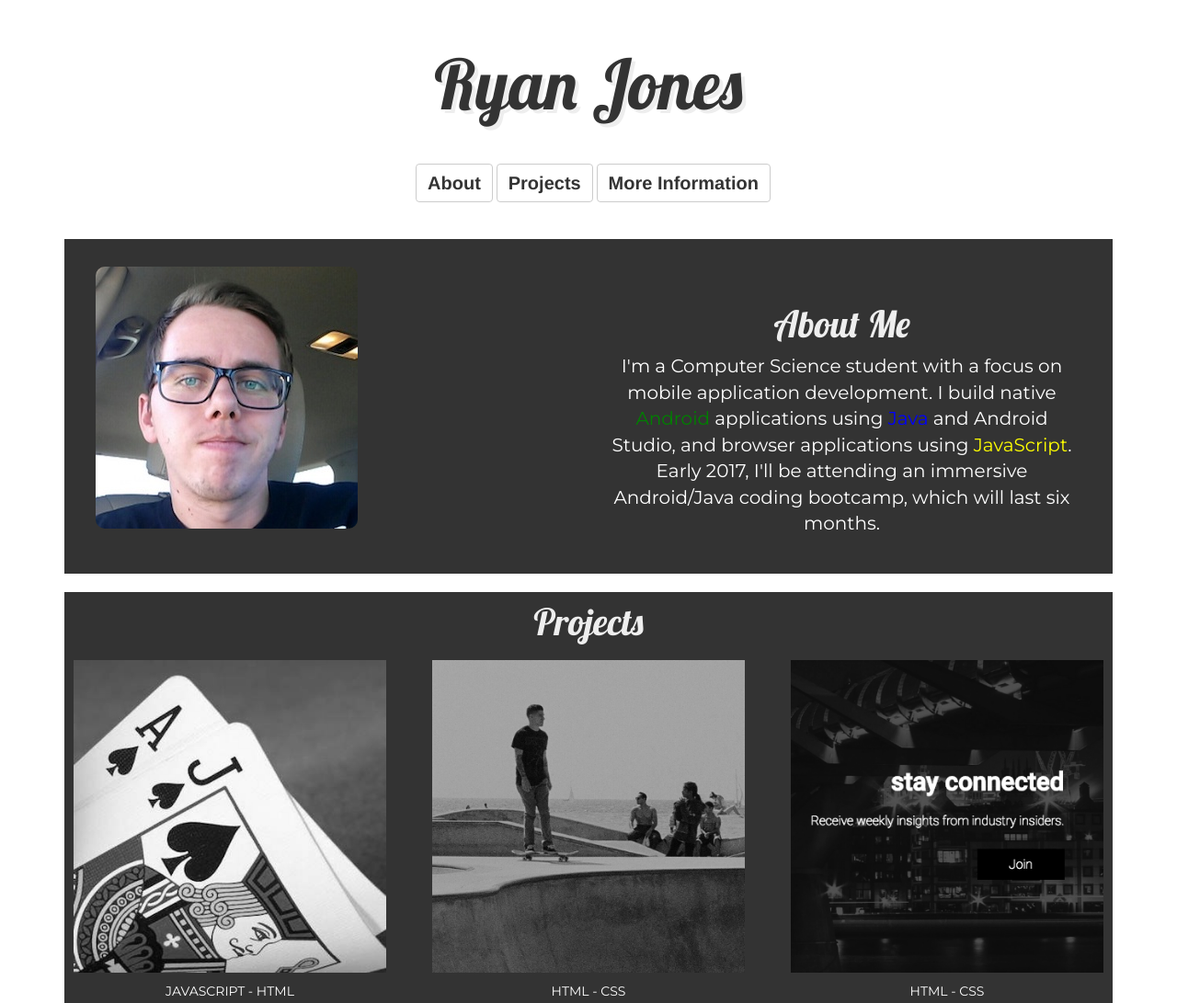
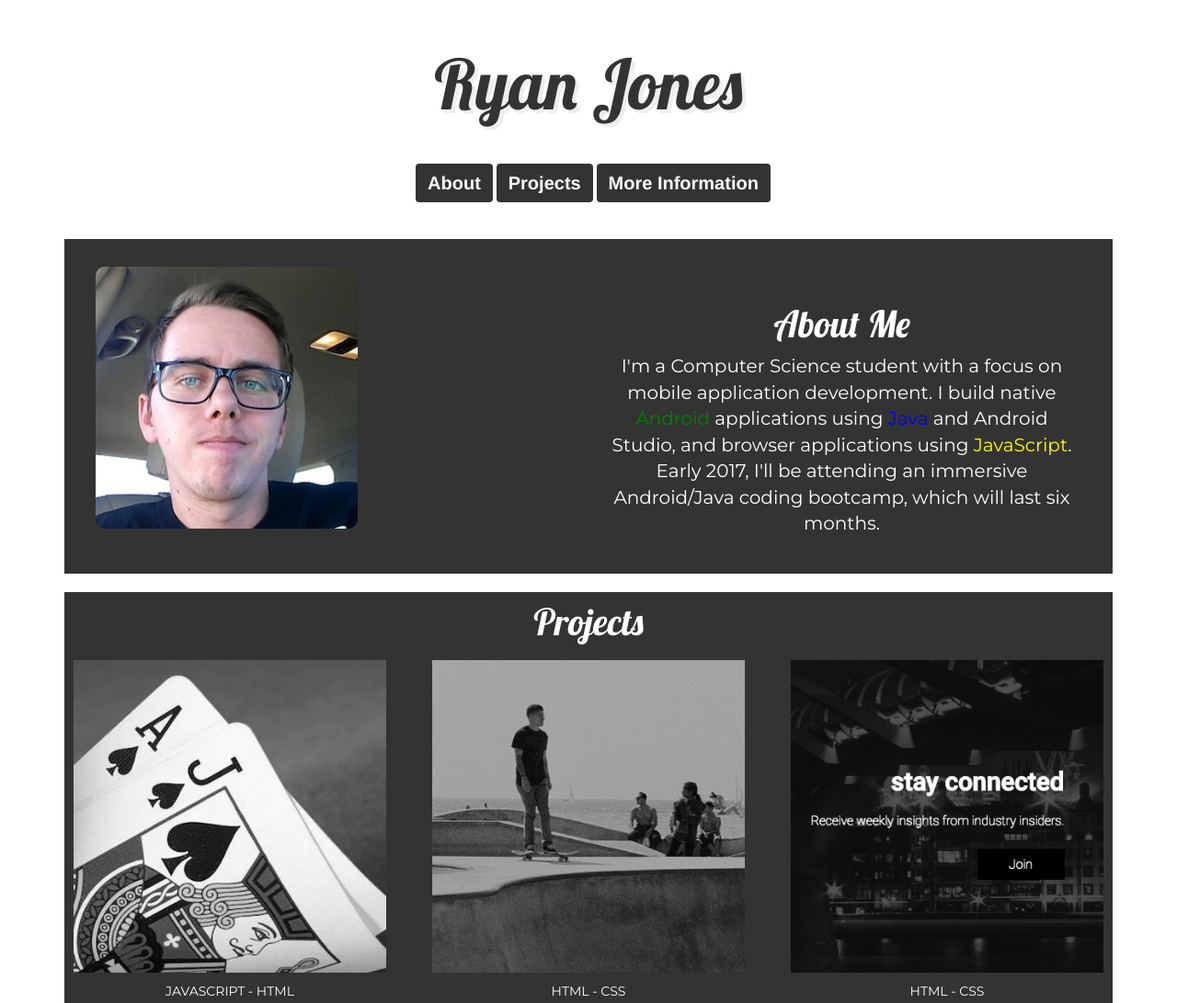
Before and after one commit to Znergy/My-Porfolio, a plain HTML site: page index.html in a window 1280 px wide. Shown: the top 1091 px of the page at 92% size. Drawn offline with nearby package versions, Linux system fonts and the light colour scheme; files whose address does not match are found by name.

Commit message:
add working navigation that scrolls to the section when pressed.

```diff
--- a/css/styles.css
+++ b/css/styles.css
@@ -37,15 +37,15 @@ p, footer {
   text-align: center;
   font-size: 20px;
   display: inline-block;
-  background-color: #fff;
+  background-color: rgba(0, 0, 0, 0.8);
 }
 
 .navigation a {
-  color: #333;
+  color: #fff;
 }
 
 .navigation li a:hover {
-  text-decoration: none;
+  text-decoration: underline;
 }
 
 /* Colored Spans */
@@ -77,6 +77,7 @@ span.yellow {
 
 .secondary-header {
   font-size: 40px;
+  color: #fff;
 }
 
 /***** About *****/
--- a/index.html
+++ b/index.html
@@ -18,15 +18,15 @@
       <div class="header">
         <h1 class="main-header">Ryan Jones</h1>
         <ul class="navigation">
-          <li class="btn btn-default"><a href="#"><strong>About</strong></a></li>
-          <li class="btn btn-default"><a href="#"><strong>Projects</strong></a></li>
-          <li class="btn btn-default"><a href="#"><strong>More Information</strong></a></li>
+          <li class="btn btn-custom"><a href="#about"><strong>About</strong></a></li>
+          <li class="btn btn-custom"><a href="#projects"><strong>Projects</strong></a></li>
+          <li class="btn btn-custom"><a href="#more-info"><strong>More Information</strong></a></li>
         </ul>
       </div>
       <!-- End of Header -->
 
       <!-- About -->
-      <div class="about">
+      <div class="about" id="about">
         <div class="row">
           <div class="col-md-6">
             <img class="image-effect-circle img-responsive self" src="images/self.jpg" alt="Ryan Jones">
@@ -42,7 +42,7 @@
       <!-- End of About -->
 
       <!-- Projects -->
-      <div class="projects">
+      <div class="projects" id="projects">
         <div class="black-background-faded">
           <h2 class="secondary-header green">Projects</h2>
           <div class="project-images">
@@ -99,7 +99,7 @@
       <!-- End of Projects -->
 
       <!-- More Information -->
-      <div class="more-information">
+      <div class="more-information" id="more-info">
         <h2 class="secondary-header">More information</h2>
         <div class="row">
           <div class="col-md-6">
```
